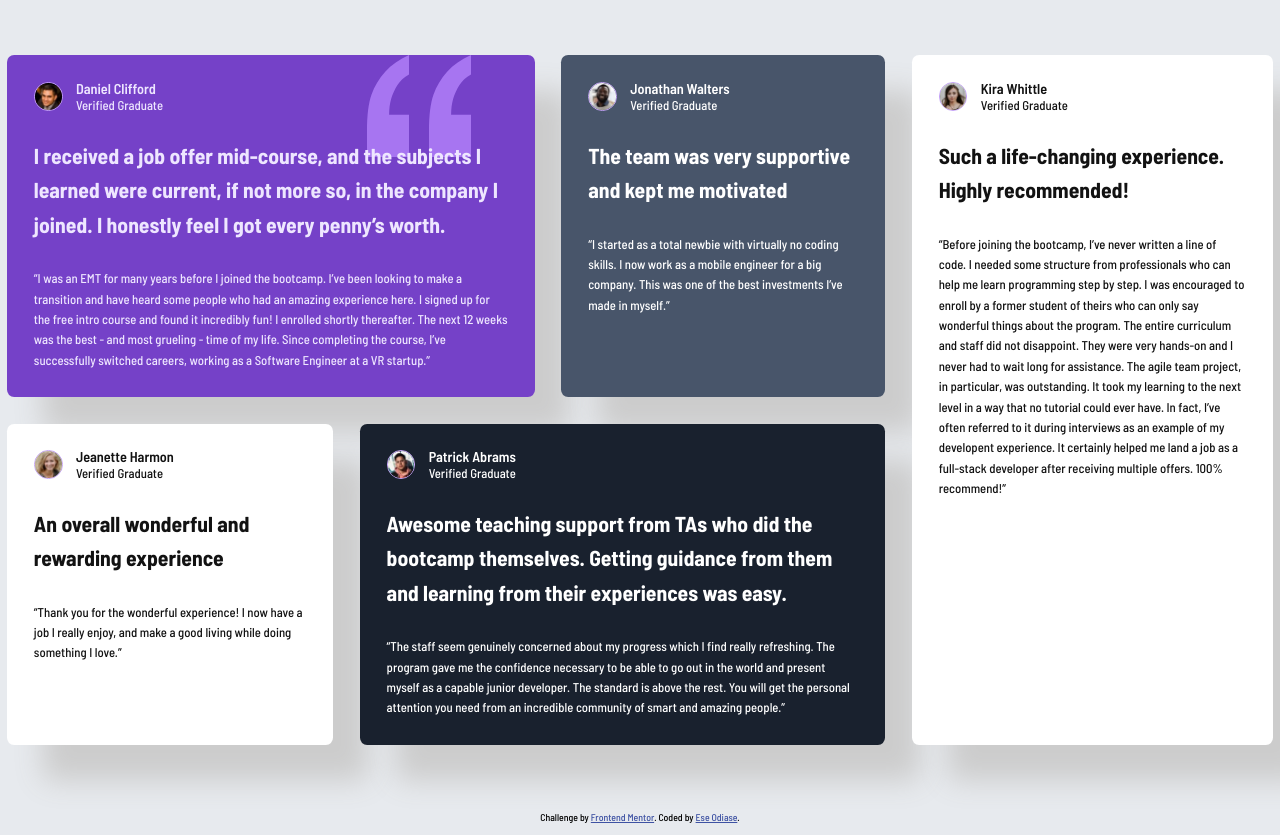
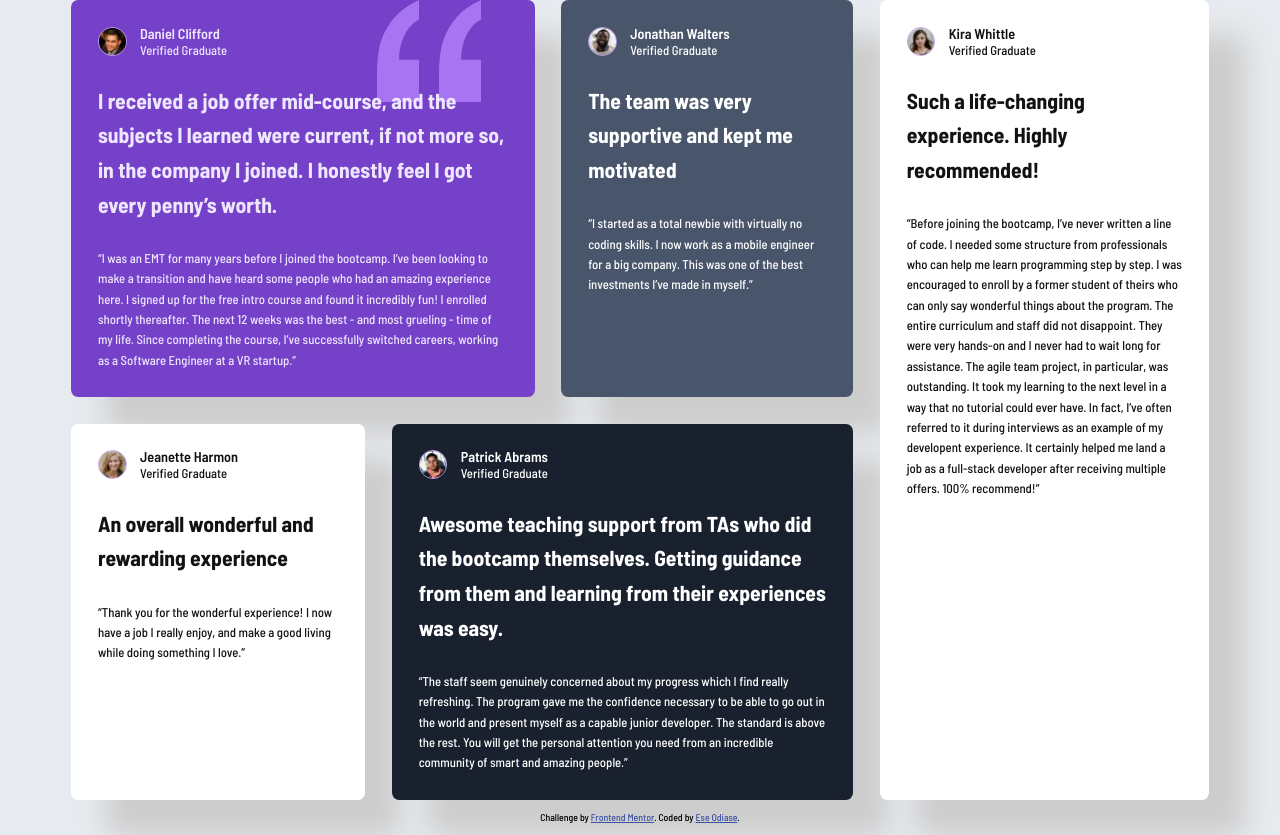
Before and after one commit to eseodiase/testimonials-grid, a plain HTML site: page index.html in a window 1280 px wide. Drawn offline with Linux system fonts and the light colour scheme.

Commit message:
update style.css

```diff
--- a/src/style.css
+++ b/src/style.css
@@ -49,7 +49,7 @@ body {
 }
 
 main {
-  margin-block-start: 3.75rem;
+  margin-block: 3.75rem;
   margin-inline: 1.875rem;
   display: grid;
   align-items: center;
@@ -163,7 +163,7 @@ article h2 {
 @media (min-width: 62rem) {
   main {
     margin-block: 0;
-    margin-inline: 0.5rem;
+    margin-inline: 5rem;
   }
 
   .grid-container {
```
